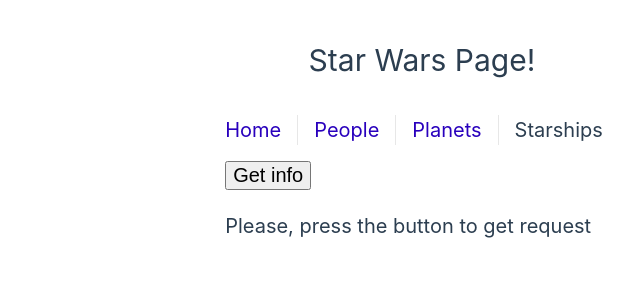
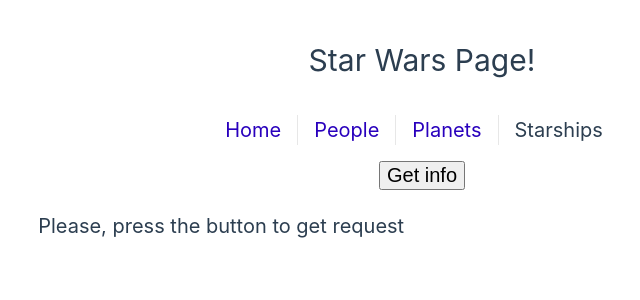
Before and after one commit to DenAst17/Vue-project, a Vue app: page /starwars/starships in a window 1280 px wide. Shown: the top 300 px of the page, without its empty margins (218-858 px from the left). Built offline with nearby package versions, Linux system fonts and the light colour scheme.

Commit message:
Live list generation and design implementation

```diff
--- a/src/components/PeopleInfo.vue
+++ b/src/components/PeopleInfo.vue
@@ -5,18 +5,35 @@
   data() {
     return {
       requestInfo: "Please, press the button to get request",
+      sortedrequestInfo: "",
       people: [],
+      sortedpeople: []
     };
   },
   methods: {
     addPerson() {
-      this.requestInfo = "Wait for 5 seconds to get the list";
+      var self = this;
+      this.requestInfo = "Wait for list to download";
       async function f1()
         {
-          value = await request.getInfo("people");
-          self.requestInfo = "The list of people (sorted by height):"
+          self.people = self.people.filter((t) => t == 'true');
+          self.sortedpeople = self.sortedpeople.filter((t) => t == 'true');
+          let value = [];
+          for(let i = 0; i < 100; i++)
+          {
+            let response = await request.getInfo("people", i + 1)
+            if(response == undefined)
+              continue;
+            //console.log(typeof(response));
+            let name = response.data.name;
+            let height = response.data.height;
+            let txt = "Name: " + name + ", height: " + height + " см";
+            value.push([name, height]);
+            self.people.push({ id: id++, text: txt});
+            //console.log([name, height]);
+          }
           //console.table(value);
-          self.people = self.people.filter((t) => t == 'true');
+          self.requestInfo = "The list of people:"
           value.sort(function(a, b) {
             return a[1] - b[1];
           });
@@ -24,11 +41,11 @@
           {
             let txt = "Name: " + value[i][0] + ", height: " + value[i][1] + " см";
             console.log(txt);
-            self.people.push({ id: id++, text: txt});
+            self.sortedpeople.push({ id: id++, text: txt});
           }
+          self.sortedrequestInfo = "The list of people sorted by height";
         };
       f1();
-      var self = this;
       this.people = people;
       this.people.push({ id: id++, text: 1});
     }
@@ -37,19 +54,47 @@
 </script>
 
 <template>
-  <form @submit.prevent="addPerson">
+  <form @submit.prevent="addPerson" class = "btndiv">
     <button class = "getinfo">Get info</button>
-    <p class = "getinfo">{{requestInfo}}</p>
   </form>
-  <ol>
-    <li v-for="person in people" :key="person.id">
-      {{ person.text }}
-    </li>
-  </ol>
+  <div class = 'lists'>
+    <div>
+      <p class = "getinfo">{{requestInfo}}</p>
+      <ol>
+        <li v-for="person in people" :key="person.id">
+          {{ person.text }}
+        </li>
+      </ol>
+    </div>
+    <div>
+      <p class = "getinfo">{{sortedrequestInfo}}</p>
+      <ol>
+        <li v-for="person in sortedpeople" :key="person.id">
+          {{ person.text }}
+        </li>
+      </ol>
+    </div>
+  </div>
+
 </template>
 
 <style>
+.btndiv{
+  display:flex;
+  width: 86.05px;
+  margin-left: auto;
+  margin-right: auto;
+  align-content: center;
+  align-items: center;
+}
 .getinfo{
   font-size:20px;
 }
+.lists{
+  display:flex;
+  width: 639.16px;
+  margin-left: auto;
+  margin-right: auto;
+  display:flex;
+}
 </style>
--- a/src/components/PlanetsInfo.vue
+++ b/src/components/PlanetsInfo.vue
@@ -5,23 +5,37 @@
   data() {
     return {
       requestInfo: "Please, press the button to get request",
+      sortedrequestInfo: "",
       people: [],
+      sortedpeople: []
     };
   },
   methods: {
     addPerson() {
-      this.requestInfo = "Wait for 5 seconds to get the list";
+      var self = this;
+      this.requestInfo = "Wait for list to download";
       async function f1()
         {
-          value = await request.getInfo("planets");
-          for(let i = 0; i < value.length; i++)
+          self.people = self.people.filter((t) => t == 'true');
+          self.sortedpeople = self.sortedpeople.filter((t) => t == 'true');
+          let value = [];
+          for(let i = 0; i < 100; i++)
           {
-            if(value[i][1] == 0)
-              value[i][1] = 'unknown';
+            let response = await request.getInfo("planets", i + 1)
+            if(response == undefined)
+              continue;
+            //console.log(typeof(response));
+            let name = response.data.name;
+            let diameter = response.data.diameter;
+            if(diameter == 0)
+              diameter = 'unknown';
+            let txt = "Name: " + name + ", diameter: " + diameter + " km";
+            value.push([name, diameter]);
+            self.people.push({ id: id++, text: txt});
+            //console.log([name, diameter]);
           }
-          self.requestInfo = "The list of planets sorted by diameter (we don't have info about some of them, they will be in the end):"
           //console.table(value);
-          self.people = self.people.filter((t) => t == 'true');
+          self.requestInfo = "The list of planets:"
           value.sort(function(a, b) {
             if(a[1] == 'unknown' && b[1] != 'unknown')
               return 1000000000 - b[1];
@@ -33,11 +47,11 @@
           {
             let txt = "Name: " + value[i][0] + ", diameter: " + value[i][1] + " km";
             console.log(txt);
-            self.people.push({ id: id++, text: txt});
+            self.sortedpeople.push({ id: id++, text: txt});
           }
+          self.sortedrequestInfo = "The list of planets sorted by diameter:";
         };
       f1();
-      var self = this;
       this.people = people;
       this.people.push({ id: id++, text: 1});
     }
@@ -46,19 +60,47 @@
 </script>
 
 <template>
-  <form @submit.prevent="addPerson">
+  <form @submit.prevent="addPerson" class = "btndiv">
     <button class = "getinfo">Get info</button>
+  </form>
+  <div class = 'lists'>
+    <div>
       <p class = "getinfo">{{requestInfo}}</p>
-  </form>
       <ol>
         <li v-for="person in people" :key="person.id">
           {{ person.text }}
         </li>
       </ol>
+    </div>
+    <div>
+      <p class = "getinfo">{{sortedrequestInfo}}</p>
+      <ol>
+        <li v-for="person in sortedpeople" :key="person.id">
+          {{ person.text }}
+        </li>
+      </ol>
+    </div>
+  </div>
+
 </template>
 
 <style>
+.btndiv{
+  display:flex;
+  width: 86.05px;
+  margin-left: auto;
+  margin-right: auto;
+  align-content: center;
+  align-items: center;
+}
 .getinfo{
   font-size:20px;
 }
+.lists{
+  display:flex;
+  width: 692.72px;
+  margin-left: auto;
+  margin-right: auto;
+  display:flex;
+}
 </style>
--- a/src/components/StarshipsInfo.vue
+++ b/src/components/StarshipsInfo.vue
@@ -5,22 +5,37 @@
   data() {
     return {
       requestInfo: "Please, press the button to get request",
+      sortedrequestInfo: "",
       people: [],
+      sortedpeople: []
     };
   },
   methods: {
     addPerson() {
-      this.requestInfo = "Wait for 5 seconds to get the list";
+      var self = this;
+      this.requestInfo = "Wait for list to download";
       async function f1()
         {
-          value = await request.getInfo("starships");
-          self.requestInfo = "The list of starships (sorted by length):"
+          self.people = self.people.filter((t) => t == 'true');
+          self.sortedpeople = self.sortedpeople.filter((t) => t == 'true');
+          let value = [];
+          for(let i = 0; i < 100; i++)
+          {
+            let response = await request.getInfo("starships", i + 1)
+            if(response == undefined)
+              continue;
+            //console.log(typeof(response));
+            let name = response.data.name;
+            let length = response.data.length;
+            if(length === '1,600')
+              length = 1600;
+            let txt = "Name: " + name + ", length: " + length + " m";
+            value.push([name, length]);
+            self.people.push({ id: id++, text: txt});
+            //console.log([name, length]);
+          }
           //console.table(value);
-          self.people = self.people.filter((t) => t == 'true');
-          value.sort(function(a, b) {
-            return Number(a[1]) - Number(b[1]);
-          });
-          value[0][1] = 1600;
+          self.requestInfo = "The list of starships:"
           value.sort(function(a, b) {
             return Number(a[1]) - Number(b[1]);
           });
@@ -28,11 +43,11 @@
           {
             let txt = "Name: " + value[i][0] + ", length: " + value[i][1] + " m";
             console.log(txt);
-            self.people.push({ id: id++, text: txt});
+            self.sortedpeople.push({ id: id++, text: txt});
           }
+          self.sortedrequestInfo = "The list of starships sorted by length:";
         };
       f1();
-      var self = this;
       this.people = people;
       this.people.push({ id: id++, text: 1});
     }
@@ -41,19 +56,47 @@
 </script>
 
 <template>
-  <form @submit.prevent="addPerson">
+  <form @submit.prevent="addPerson" class = "btndiv">
     <button class = "getinfo">Get info</button>
-    <p class = "getinfo">{{requestInfo}}</p>
   </form>
-  <ol>
-    <li v-for="person in people" :key="person.id">
-      {{ person.text }}
-    </li>
-  </ol>
+  <div class = 'lists'>
+    <div>
+      <p class = "getinfo">{{requestInfo}}</p>
+      <ol>
+        <li v-for="person in people" :key="person.id">
+          {{ person.text }}
+        </li>
+      </ol>
+    </div>
+    <div>
+      <p class = "getinfo">{{sortedrequestInfo}}</p>
+      <ol>
+        <li v-for="person in sortedpeople" :key="person.id">
+          {{ person.text }}
+        </li>
+      </ol>
+    </div>
+  </div>
+
 </template>
 
 <style>
+.btndiv{
+  display:flex;
+  width: 86.05px;
+  margin-left: auto;
+  margin-right: auto;
+  align-content: center;
+  align-items: center;
+}
 .getinfo{
   font-size:20px;
 }
+.lists{
+  display:flex;
+  width: 767.62px;
+  margin-left: auto;
+  margin-right: auto;
+  display:flex;
+}
 </style>
--- a/src/request.js
+++ b/src/request.js
@@ -1,28 +1,15 @@
 import axios from 'axios';
 let name = '';
 let height = -1;
-export function getInfo(str){
-  let ar = [];
-  return new Promise((resolve, reject) => {
-    for(let i = 1; i <= 100; i++)
-    {
-      axios.get('https://swapi.dev/api/' + str + '/' + i)
-      .then(response => {
-        name = response.data.name;
-        if(str == 'people')
-          height = response.data.height;
-        else if(str == 'planets')
-          height = response.data.diameter;
-        else
-          height = response.data.length;
-        ar.push([name, height]);
-        console.log([name, height]);
-      })
-      .catch(error => {
-        height = -1;
-      });
+export function getInfo(str, i) {
+  return axios.get('https://swapi.dev/api/' + str + '/' + i).then(
+    function (response) {
+      return response;
     }
-    setTimeout(() => resolve(ar), 5000);
-  });
+  ).catch(
+    function (error) {
+      console.log('Show error notification!')
+    }
+  )
 }
-console.log(123);
+//console.log(123);
```
Lines whose indentation alone changed are shown as unchanged.
